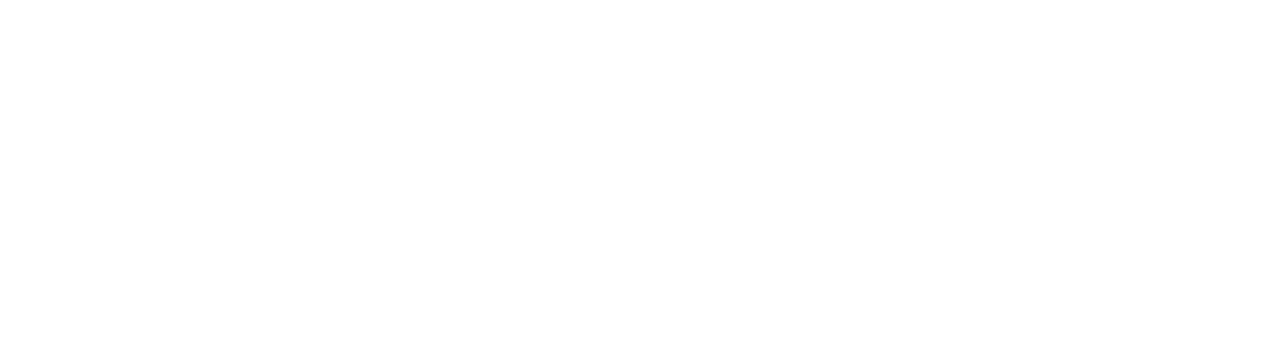
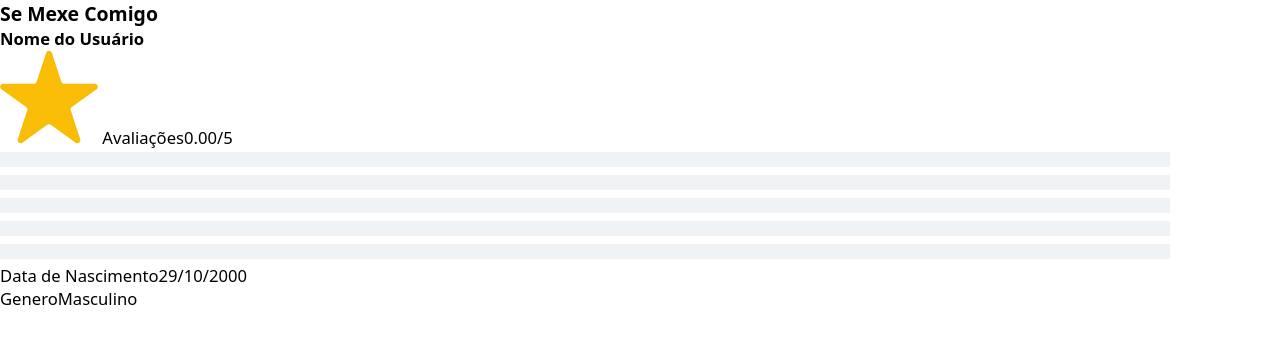
Before and after one commit to igorrxz/Se-Mexe-Comigo-API, a React (Vite) app: page /friendsprofile in a window 1280 px wide. Before the commit this address had no page. Shown: the top 344 px of the page. Built offline with nearby package versions, Linux system fonts and the light colour scheme; a web font is replaced by a local one.

Commit message:
feat: first commit from FriendsProfile

```diff
--- a/src/App.jsx
+++ b/src/App.jsx
@@ -4,6 +4,7 @@
 
 import ProfilePage from "@/pages/Profile/ProfilePage"
 import HomePage from "@/pages/HomePage/HomePage"
+import FriendsProfile from "./pages/FriendsProfile/FriendsProfile"
 
 export default function App(){
   return (
@@ -11,6 +12,7 @@
       <Routes>
         <Route Component={ProfilePage} path="/profile" />
         <Route Component={HomePage} path="/" />
+        <Route Component={FriendsProfile} path="/friendsprofile"/>
       </Routes>
     </BrowserRouter>
   )
--- /dev/null
+++ b/src/common/components/svg/Line.jsx
@@ -0,0 +1,7 @@
+export default function Line({ width = 1170, height = 15, ...props }) {
+    return (
+        <svg {...props} width={width} height={height} viewBox="0 0 1170 15" fill="none" xmlns="http://www.w3.org/2000/svg">
+            <line y1="7.5" x2="1170" y2="7.5" stroke="#EFF3F6" stroke-width="15" />
+        </svg>
+    )
+}
--- /dev/null
+++ b/src/common/components/svg/Star.jsx
@@ -0,0 +1,7 @@
+export default function Star({ width = 98, height = 94, ...props }) {
+    return (
+        <svg width={width} height={height} viewBox="0 0 98 94" fill="none" xmlns="http://www.w3.org/2000/svg">
+            <path d="M46.1492 2.6982C47.0519 -0.0560246 50.9481 -0.0560207 51.8508 2.6982L61.3448 31.6659C61.7487 32.8982 62.8987 33.7315 64.1956 33.7315H94.8632C97.7757 33.7315 98.9798 37.4636 96.6166 39.1658L71.8508 57.0041C70.7902 57.768 70.3463 59.1307 70.7533 60.3727L80.2236 89.2678C81.1279 92.0272 77.9756 94.3336 75.6194 92.6365L50.7534 74.726C49.7061 73.9717 48.2939 73.9717 47.2466 74.726L22.3806 92.6365C20.0244 94.3336 16.8721 92.0272 17.7764 89.2678L27.2467 60.3727C27.6537 59.1307 27.2098 57.768 26.1492 57.0041L1.38341 39.1658C-0.979833 37.4636 0.224313 33.7315 3.13677 33.7315H33.8044C35.1013 33.7315 36.2513 32.8982 36.6552 31.6659L46.1492 2.6982Z" fill="#FABD07" />
+        </svg>
+    )
+}
--- /dev/null
+++ b/src/pages/FriendsProfile/FriendsProfile.jsx
@@ -0,0 +1,38 @@
+import Line from "@/common/components/svg/Line";
+import Star from "@/common/components/svg/Star";
+
+export default function FriendsProfile() {
+    return(
+        <main>
+            <h3>Se Mexe Comigo</h3>
+            <div>
+                <h4>Nome do Usuário</h4>
+            </div>
+
+            <div>
+                <span>
+                    <Star/> Avaliações
+                </span>
+                <span>
+                    0.00/5
+                    <Line/>
+                    <Line/>
+                    <Line/>
+                    <Line/>
+                    <Line/>
+                </span>
+            </div>
+
+            <div>
+                <div>
+                    <span>Data de Nascimento</span>
+                    <span>29/10/2000</span>
+                </div>
+                <div>
+                    <span>Genero</span>
+                    <span>Masculino</span>
+                </div>
+            </div>
+        </main>
+    )
+}
```
Also changed, not shown: src/assets/Line.svg (added), src/assets/StarIcons.svg (added), src/pages/FriendsProfile/FriendsProfile.module.css (added).
